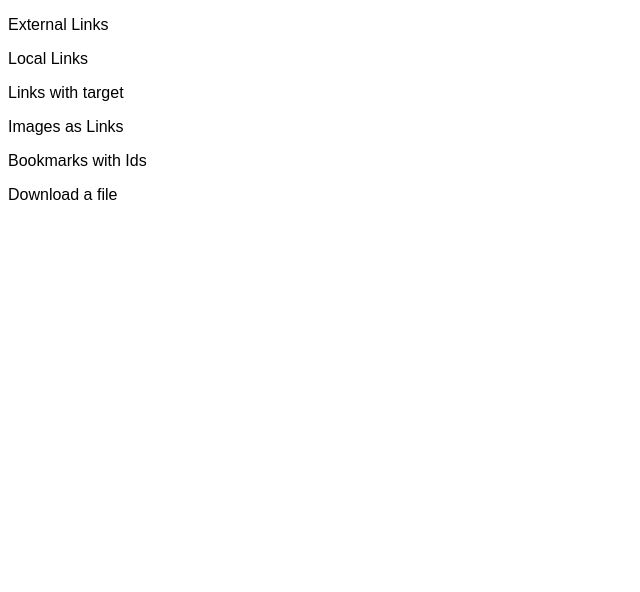
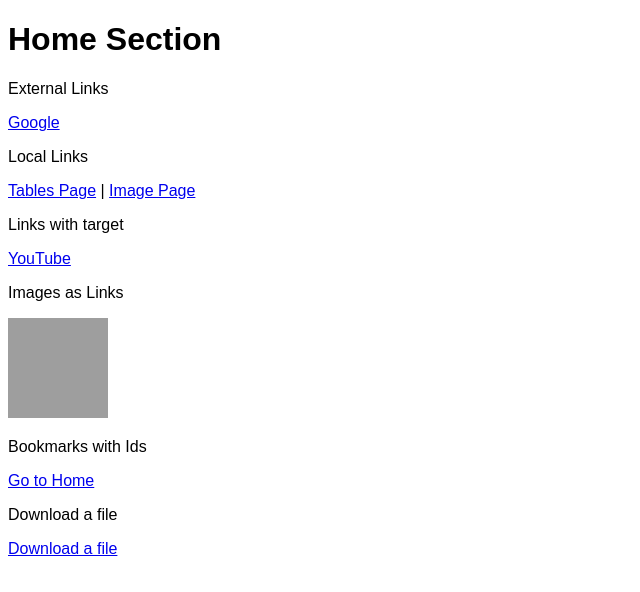
Before and after one commit to nravitheja/uilife, a plain HTML site: page HTML_Starter_Files/10_HTML_Links.html in a window 1280 px wide. Shown: the whole page, without its empty margins (0-640 px from the left). Drawn offline with Linux system fonts and the light colour scheme; grey boxes are pictures that could not be loaded.

Commit message:
Add files via upload

```diff
--- a/HTML_Starter_Files/10_HTML_Links.html
+++ b/HTML_Starter_Files/10_HTML_Links.html
@@ -4,30 +4,47 @@
     <meta charset="UTF-8">
     <title>HTML Anchor Tag</title>
     <style>
+        html{
+            scroll-behavior: smooth;
+        }
         body{
             font-family: Arial,sans-serif;
         }
+
     </style>
 </head>
 <body>
 
+    <div id="home">
+        <h1>Home Section</h1>
+    </div>
+
     <!-- Simple Links -->
     <p>External Links</p>
+    <a href="http://www.google.co.in">Google</a>
 
     <!-- Local Links -->
     <p>Local Links</p>
+    <a href="09_HTML_Tables.html">Tables Page</a> |
+    <a href="08_HTML_Images.html">Image Page</a>
 
     <!-- Links with target -->
     <p>Links with target</p>
+    <a href="https://www.youtube.com/" target="_blank">YouTube</a>
 
     <!-- Images as Links -->
     <p>Images as Links</p>
+    <a href="https://www.amazon.in" target="_blank">
+        <img src="https://images-eu.ssl-images-amazon.com/images/G/31/in-certifiedrefurbished/gateway/Speakers_1174172_260._CB443372723_SY260_.jpg" width="100" height="100">
+    </a>
 
     <!-- Bookmarks with Ids -->
     <p>Bookmarks with Ids</p>
+    <a href="#home">Go to Home</a>
 
     <!-- Download a file -->
     <p>Download a file</p>
+    <a href="img/HTML_JavaScript.pdf" download="Notes">Download a file</a>
 
 </body>
 </html>
```
Also changed, not shown: HTML_Starter_Files/12_HTML_IFrames.html (+6 -1 lines).
